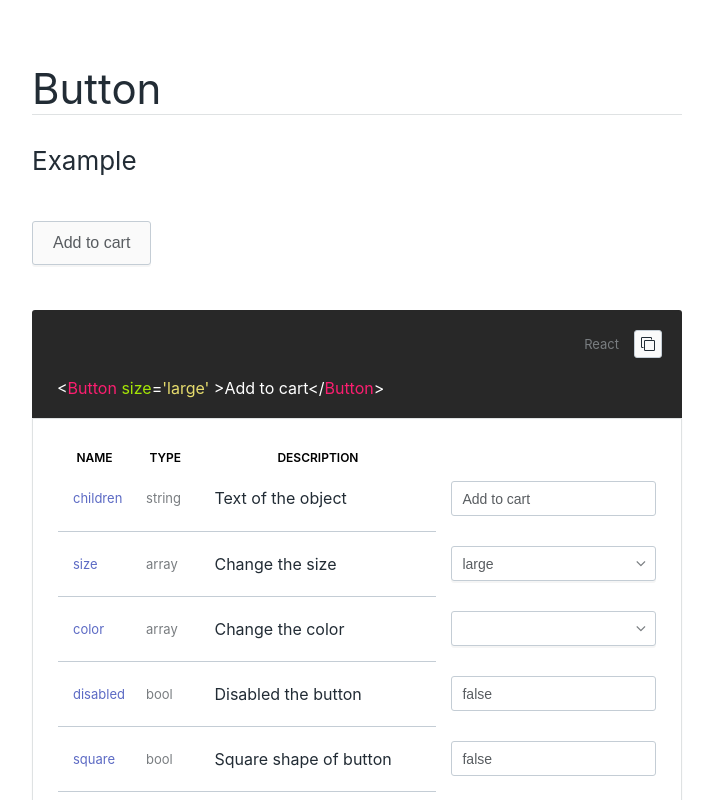
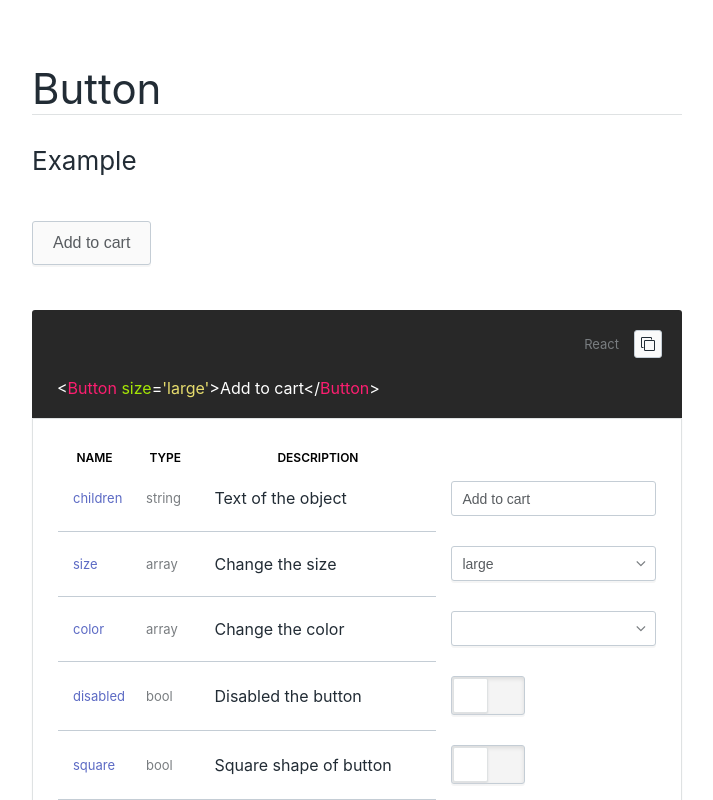
Before and after one commit to happystacklabs/kit, a React (Create React App) app: page / in a window 1280 px wide. Shown: the top 800 px of the page, without its empty margins (283-996 px from the left). Built offline with nearby package versions, Linux system fonts and the light colour scheme.

Commit message:
added basic switch componenent, wired it up with ComponentViewer and few bug fix and refactoring

```diff
--- a/src/components/ComponentViewer/ComponentViewerCode.js
+++ b/src/components/ComponentViewer/ComponentViewerCode.js
@@ -79,15 +79,28 @@ class ComponentViewerCode extends Component {
   }
 
   renderProps = (props) => {
-    console.log(props);
+    const arr = [];
+    props.map((prop) => {
+      console.log(typeof prop.value);
+      if (typeof prop.value === 'boolean') {
+        arr.push((
+          <span key={prop.name}>
+            <span className='codeColorGreen'> {prop.name}</span>
+          </span>
+        ))
+      } else {
+        arr.push((
+          <span key={prop.name}>
+            <span className='codeColorGreen'> {prop.name}</span>
+            =<span className='codeColorYellow'>'{prop.value}'</span>
+          </span>
+        ));
+      }
+    });
+
     return (
       <span>
-        {props.map((prop) =>
-          <span>
-            <span className='codeColorGreen'>{prop.name}</span>
-            =<span className='codeColorYellow'>'{prop.value}' </span>
-          </span>
-        )}
+        {arr}
       </span>
     );
   }
--- a/src/components/ComponentViewer/ComponentViewerList.js
+++ b/src/components/ComponentViewer/ComponentViewerList.js
@@ -30,7 +30,7 @@ class ComponentViewerList extends Component {
       }
     };
 
-  render() {
+    render() {
     return (
       <div className='viewerList'>
         <table>
@@ -47,4 +47,5 @@ class ComponentViewerList extends Component {
     );
   }
 }
+
 export default ComponentViewerList;
--- a/src/components/ComponentViewer/ComponentViewerRow.js
+++ b/src/components/ComponentViewer/ComponentViewerRow.js
@@ -4,6 +4,7 @@ import './ComponentViewer.css';
 import Text from '../Text';
 import TextInput from '../TextInput';
 import Select from '../Select';
+import Switch from '../Switch';
 
 
 
@@ -23,6 +24,7 @@ class ComponentViewerRow extends Component {
       PropTypes.bool,
       PropTypes.func,
     ]).isRequired,
+    onSwitch: PropTypes.func,
   };
 
   static defaultProps = {
@@ -52,7 +54,7 @@ class ComponentViewerRow extends Component {
        return (
          <TextInput
           name={this.props.name}
-          onChange={this.props.onChange}
+          onChange={this.onInputChange}
           value={this.props.value}
          />
        );
@@ -60,22 +62,30 @@ class ComponentViewerRow extends Component {
        return (
          <Select
           name={this.props.name}
-          onChange={this.props.onChange}
+          onChange={this.onInputChange}
           value={this.props.value}
           options={this.getOptions()}
          />
        );
      } else if (this.props.type === 'bool') {
        return (
-         <TextInput
-          name={this.props.name}
-          onChange={this.props.onChange}
-          value={this.props.value}
+         <Switch
+           name={this.props.name}
+           onClick={this.onSwitchChange}
+           on={this.props.value}
          />
        );
      } else if (this.props.type === 'function') {
        return;
      }
+   };
+
+   onInputChange = (event) => {
+     this.props.onChange({name: this.props.name, value: event.target.value});
+   };
+
+   onSwitchChange = (event) => {
+     this.props.onChange({name: this.props.name, value: event.target.value});
    };
 
   render() {
--- a/src/components/ComponentViewer/index.js
+++ b/src/components/ComponentViewer/index.js
@@ -22,8 +22,13 @@ class ComponentViewer extends Component {
    onInputChange = (event) => {
      // Change the option
      const newState = Object.assign({}, this.state);
-     const index = newState['options'].findIndex(x => x.name === event.target.name);
-     newState['options'][index]['value'] = event.target.value;
+     console.log(newState['options']);
+     const index = newState['options'].findIndex(x => x.name === event.name);
+     if (newState['options'][index]['type'] === 'bool') {
+       newState['options'][index]['value'] = !this.state['options'][index]['value'];
+     } else {
+       newState['options'][index]['value'] = event.value;
+     }
      this.setState(newState);
    };
 
--- /dev/null
+++ b/src/components/Switch/Switch.css
@@ -0,0 +1,27 @@
+.switch {
+  background: #F4F4F4;
+  border: 1px solid #C4CDD5;
+  box-shadow: 0 2px 0 0 rgba(0, 0, 0, 0.04), inset 0 2px 4px 0 rgba(0, 0, 0, 0.1);
+  border-radius: 3px;
+  height: 35px;
+  width: 70px;
+  padding: 1px;
+  cursor: pointer;
+  transition: background .2s ease-in-out; }
+
+.switchToggle {
+  background: #FFFFFF;
+  border: 1px solid #DFE2E3;
+  box-shadow: 0 1px 2px 0 #D9DADC;
+  border-radius: 2px;
+  height: 33px;
+  left: 0;
+  width: 33px;
+  position: relative;
+  transition: left .2s ease-in-out;
+  margin-left: 0; }
+
+.switchOn {
+  background: #5C6AC4; }
+  .switchOn .switchToggle {
+    left: 35px; }
--- /dev/null
+++ b/src/components/Switch/Switch.scss
@@ -0,0 +1,32 @@
+.switch {
+  background: #F4F4F4;
+  border: 1px solid #C4CDD5;
+  box-shadow: 0 2px 0 0 rgba(0,0,0,0.04), inset 0 2px 4px 0 rgba(0,0,0,0.10);
+  border-radius: 3px;
+  height: 35px;
+  width: 35px * 2;
+  padding: 1px;
+  cursor: pointer;
+  transition: background .2s ease-in-out;
+
+}
+
+.switchToggle {
+  background: #FFFFFF;
+  border: 1px solid #DFE2E3;
+  box-shadow: 0 1px 2px 0 #D9DADC;
+  border-radius: 2px;
+  height: 33px;
+  left: 0;
+  width: 33px;
+  position: relative;
+  transition: left .2s ease-in-out;
+  margin-left: 0;
+}
+
+.switchOn {
+  background: #5C6AC4;
+  .switchToggle {
+    left: 35px;
+  }
+}
--- /dev/null
+++ b/src/components/Switch/index.js
@@ -0,0 +1,32 @@
+import React, { Component } from 'react';
+import PropTypes from 'prop-types';
+import './Switch.css';
+
+
+class Switch extends Component {
+  static propTypes = {
+    on: PropTypes.bool.isRequired,
+  };
+
+  static defaultProps = {
+    on: false,
+   };
+
+  render() {
+    const classes = ['switch'];
+
+    if (this.props.on) {
+      classes.push('switchOn');
+    }
+    return (
+      <div
+        className={classes.join(' ')}
+        onClick={this.props.onClick}
+      >
+        <div className='switchToggle'></div>
+      </div>
+    );
+  }
+}
+
+export default Switch;
```
Also changed, not shown: 2 other files (tests, documents, lock files or other folders).
